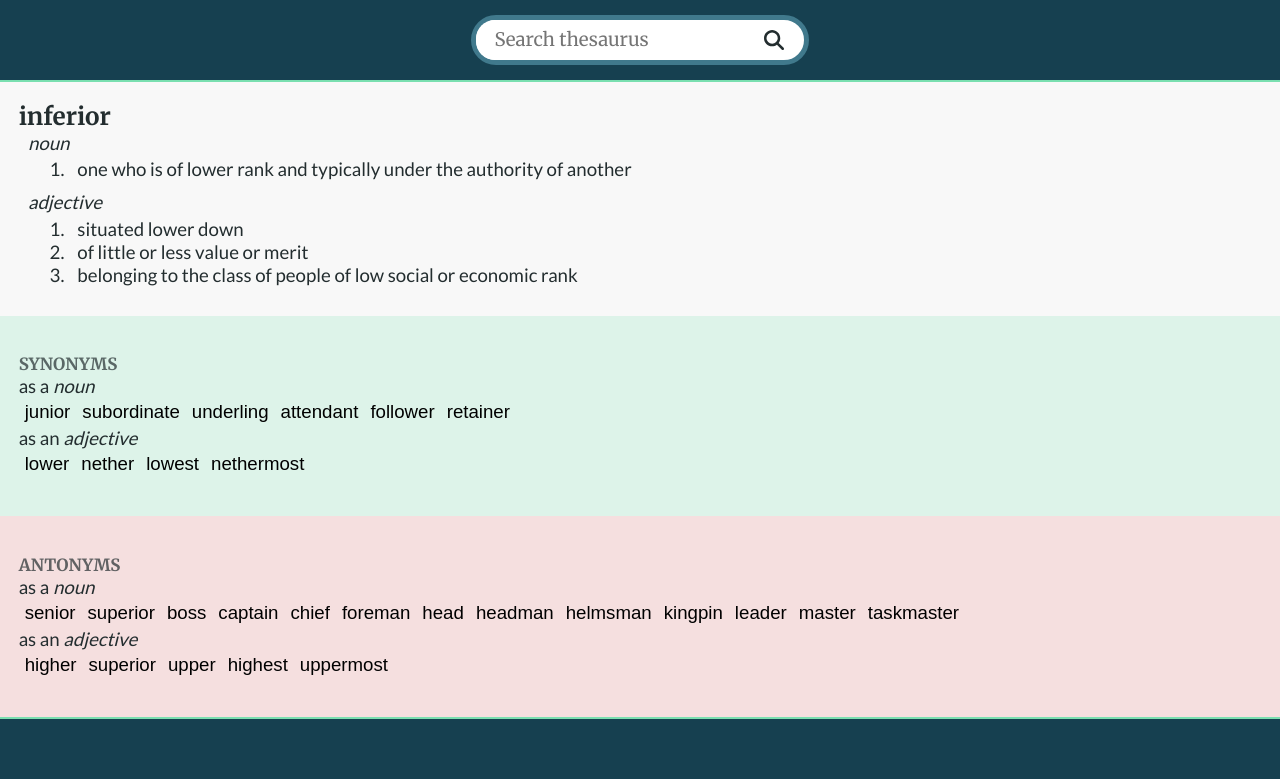
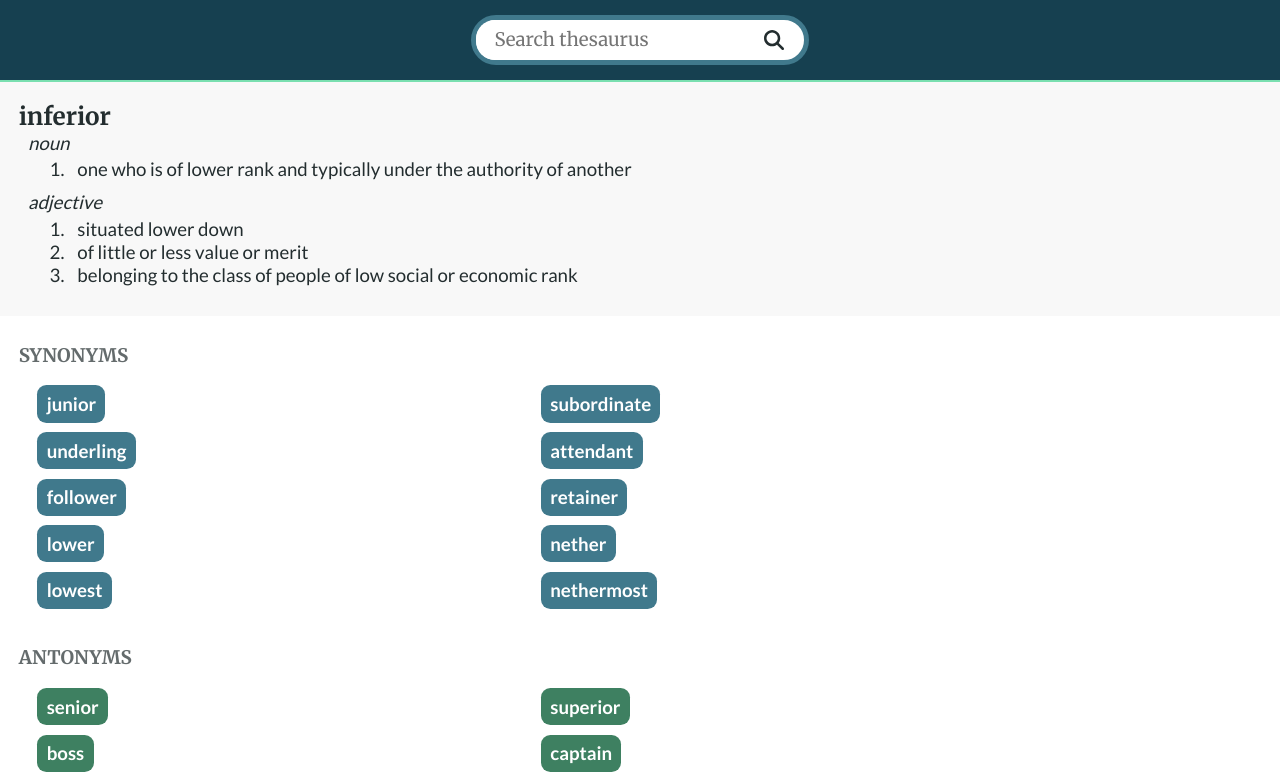
Before and after one commit to christinesn/thesaurus, a React (Create React App) app: page / in a window 1280 px wide. Shown: the top 779 px of the page. Built offline with nearby package versions, Linux system fonts and the light colour scheme.

Commit message:
Simplify nyms section

```diff
--- a/src/App.css
+++ b/src/App.css
@@ -1,4 +1,4 @@
-@import url('https://fonts.googleapis.com/css2?family=Lato:wght@400;700&family=Merriweather:wght@400;700&display=swap');
+@import url('https://fonts.googleapis.com/css2?family=Lato:wght@400;600;700&family=Merriweather:wght@400;700&display=swap');
 
 :root {
     --primary-font: "Lato", sans-serif;
@@ -10,6 +10,7 @@
     --primary-color: #164050;
     --secondary-color: #40798C;
     --tertiary-color: #7adfb0;
+    --quarternary-color: #3e8061;
 }
 
 * {
--- a/src/Nyms.css
+++ b/src/Nyms.css
@@ -1,21 +1,38 @@
 .nyms {
     width: 100%;
-    padding: 2em 1em;
+    padding: 1em;
 }
 
-.nyms.syn {
-    background-color: rgb(221, 243, 233);
+.nyms:first-of-type {
+    margin-top: 0.5em;
 }
 
-.nyms.ant {
-    background-color: rgb(245, 223, 223);
+.nyms:last-of-type {
+    margin-bottom: 1em;
 }
 
 h3 {
     margin: 0;
-    font-size: 0.9em;
+    font-size: 1em;
     text-transform: uppercase;
     opacity: 0.7;
+    margin-bottom: 0.5em;
+}
+
+.nyms-section {
+    margin-top: 1em;
+    width: 100%;
+    padding: 0 0 0 1em;
+    display: flex;
+    flex-flow: row wrap;
+    justify-content: flex-start;
+    column-gap: 0.75em;
+    row-gap: 0.5em;
+}
+
+.nym-container {
+    width: 40%;
+    flex: 0 0 auto;
 }
 
 .nym {
@@ -23,4 +40,18 @@ h3 {
     background: none;
     border: none;
     font-size: 1em;
+    padding: 0;
+    font-family: var(--main-font);
+    font-weight: 600;
+    color: white;
+    padding: 0.25em 0.5em;
+    border-radius: 0.5em;
 }
+
+.nym.syn {
+    background-color: var(--secondary-color);
+}
+
+.nym.ant {
+    background-color: var(--quarternary-color);
+}
--- a/src/Nyms.js
+++ b/src/Nyms.js
@@ -1,23 +1,18 @@
 import './Nyms.css';
-import { Fragment } from 'react';
 
 function Nyms ({ type = "syn", searched, data, handleSearch }) {
     const synLists = ["syn_list", "rel_list", "sim_list"];
     const antLists = ["ant_list", "near_list", "opp_list"];
 
     /**
-     * @returns [{ partOfSpeech: "noun", nyms: [] }]
+     * @returns ["nym1", "nym2", ...]
      */
     function makeNyms () {
         const lists = type === "syn" ? synLists : antLists
         const nyms = [];
 
         data.forEach(el => {
-            const entry = {
-                partOfSpeech: el.fl,
-                nyms: []
-            };
-
+            /** If the entry doesn't match the searched word exactly, don't include */
             if (el.meta.id !== searched) {
                 return
             }
@@ -28,13 +23,11 @@ function Nyms ({ type = "syn", searched, data, handleSearch }) {
                 lists.forEach(list => {
                     if (defLists[list]) {
                         defLists[list][0].forEach(nym => {
-                            entry.nyms.push(nym.wd);
+                            nyms.push(nym.wd);
                         })
                     }
                 })
             });
-
-            nyms.push(entry)
         })
 
         return nyms
@@ -42,35 +35,26 @@ function Nyms ({ type = "syn", searched, data, handleSearch }) {
 
     const nyms = makeNyms();
 
-    function aOrAn (partOfSpeech) {
-        if (partOfSpeech === "adjective" || partOfSpeech === "adverb") {
-            return "an"
-        }
-
-        return "a"
+    /** Don't render anything if there are no nyms */
+    if (!nyms.length) {
+        return null
     }
 
     return (
         <section className={"nyms " + type}>
             <h3>{type === "syn" ? "Synonyms" : "Antonyms"}</h3>
-            {nyms.map(entry => (
-                <Fragment key={entry.partOfSpeech}>
-                    {nyms.length > 1 ? (
-                        <div>as {aOrAn(entry.partOfSpeech)} <em>{entry.partOfSpeech}</em></div>
-                    ) : ""}
-                    <div>
-                        {entry.nyms.map(nym => (
+            <div className="nyms-section">
+                {nyms.map(nym => (
+                    <div key={nym} className="nym-container">
                         <button
                             className={"nym " + type}
                             onClick={() => handleSearch(nym)}
-                                key={nym}
                         >
                             {nym}
                         </button>
+                    </div>
                 ))}
             </div>
-                </Fragment>
-            ))}
         </section>
     )
 }
```
Lines whose indentation alone changed are shown as unchanged.
